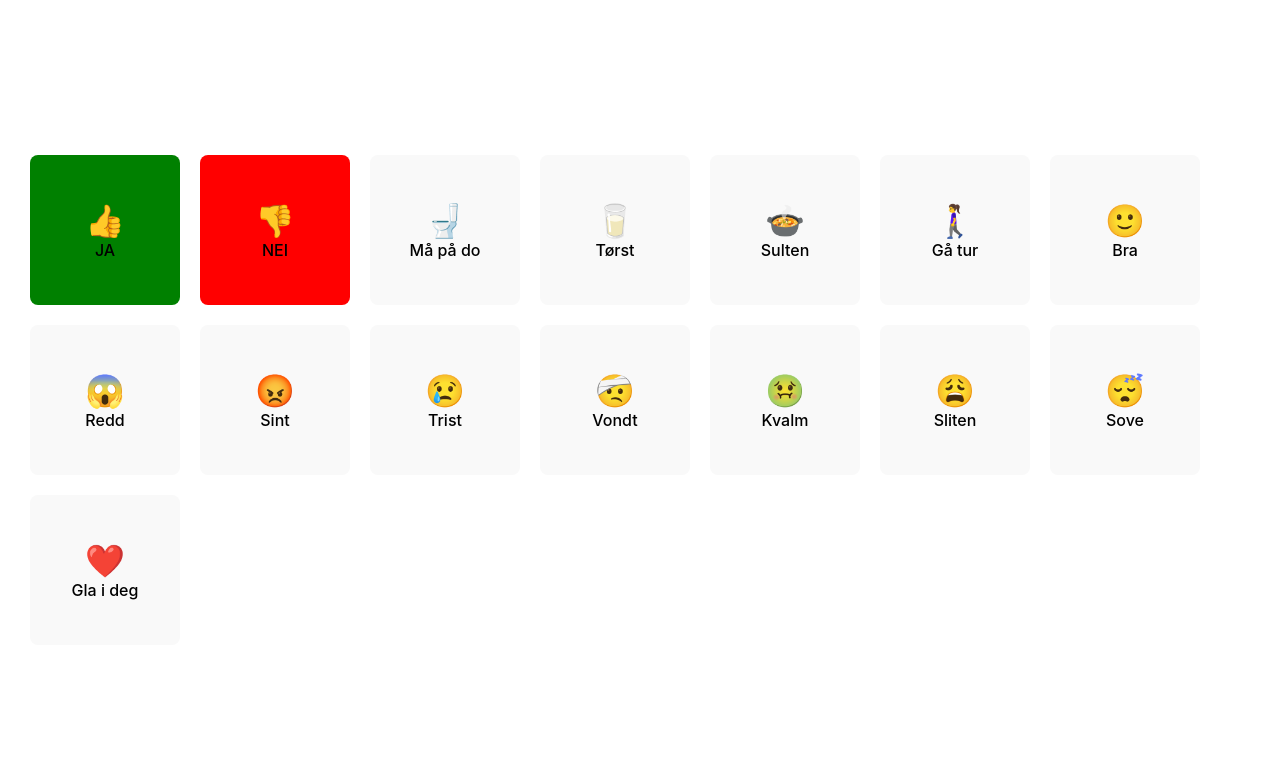
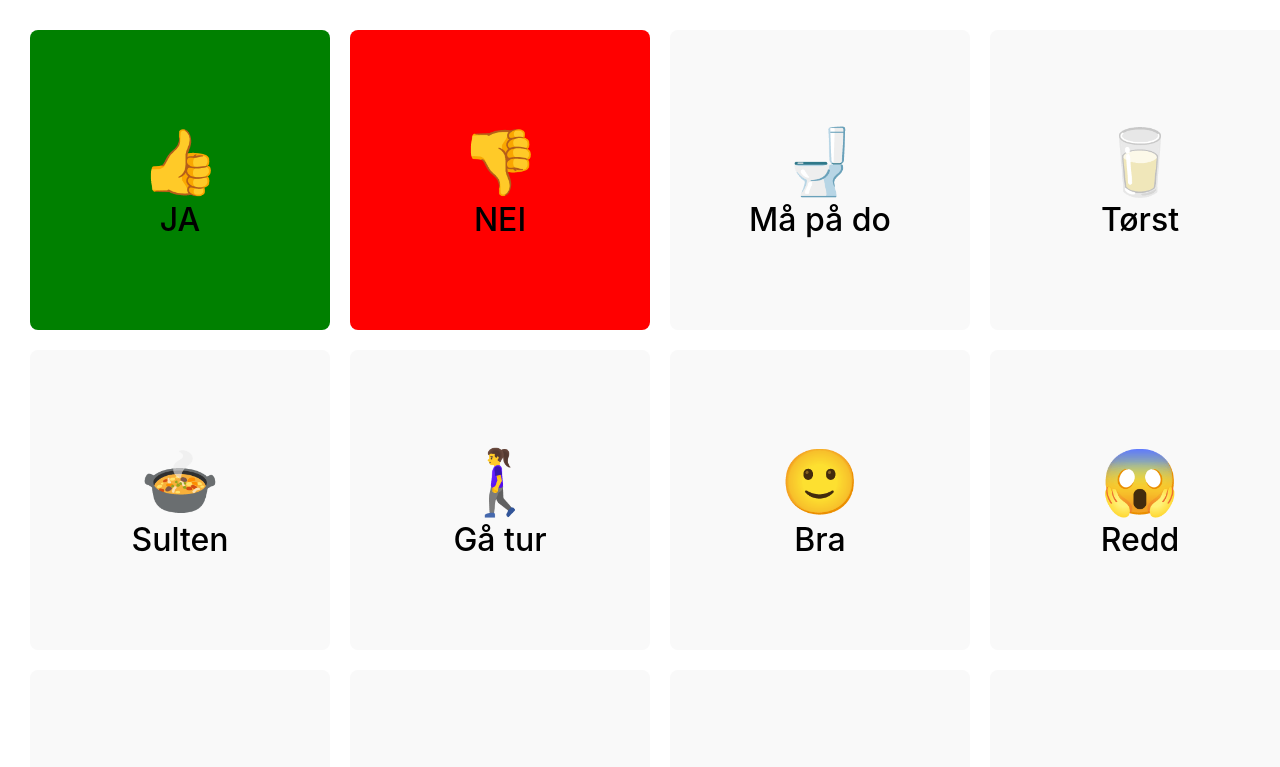
Before and after one commit to zweistein83/speechboard, a React (Vite) app: page / in a window 1280 px wide. Shown: the top 767 px of the page. Built offline with nearby package versions, Linux system fonts and the light colour scheme.

Commit message:
larger button size

```diff
--- a/src/components/soundButton/SoundButton.jsx
+++ b/src/components/soundButton/SoundButton.jsx
@@ -2,17 +2,17 @@ import styled from '@emotion/styled'
 import React from "react"
 
 const Container = styled.button`
-    width: 150px;
-    height: 150px;
+    width:  ${props => props.buttonSize}px;
+    height:  ${props => props.buttonSize}px;
     background-color: ${props => props.buttonColor};
 
 `
 
 const Emoji = styled.div`
-    font-size: 2rem;
+    font-size: 4rem;
 `
 const Label = styled.div`
-    font-size: 1rem;
+    font-size:2rem;
 `
 
 
@@ -25,6 +25,7 @@ const SoundButton =({emoji, labelText, voiceText, buttonColor})=>{
     //speech.pitch = 2
     speech.rate = 1
     speech.text = voiceText;
+    const buttonSize = 300
 
     const no_voice = voices.find((_voice)=>_voice.lang.includes("nb-NO"));
     if (no_voice){
@@ -40,7 +41,7 @@ const SoundButton =({emoji, labelText, voiceText, buttonColor})=>{
 
     console.log(voices);
     return (
-        <Container buttonColor={buttonColor} onClick={()=>{speechSynthesis.speak(speech)}}>
+        <Container buttonColor={buttonColor} buttonSize={buttonSize} onClick={()=>{speechSynthesis.speak(speech)}}>
             {false && <div>{no_voice?.name || "" - no_voice?.lang || ""}</div>}
             <Emoji>{emoji}</Emoji>
             <Label>{labelText}</Label>
```
